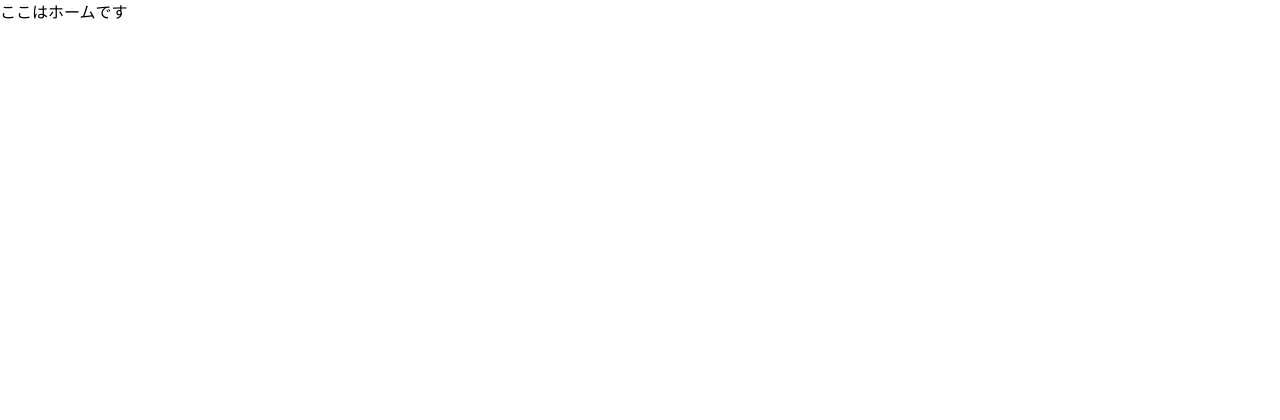
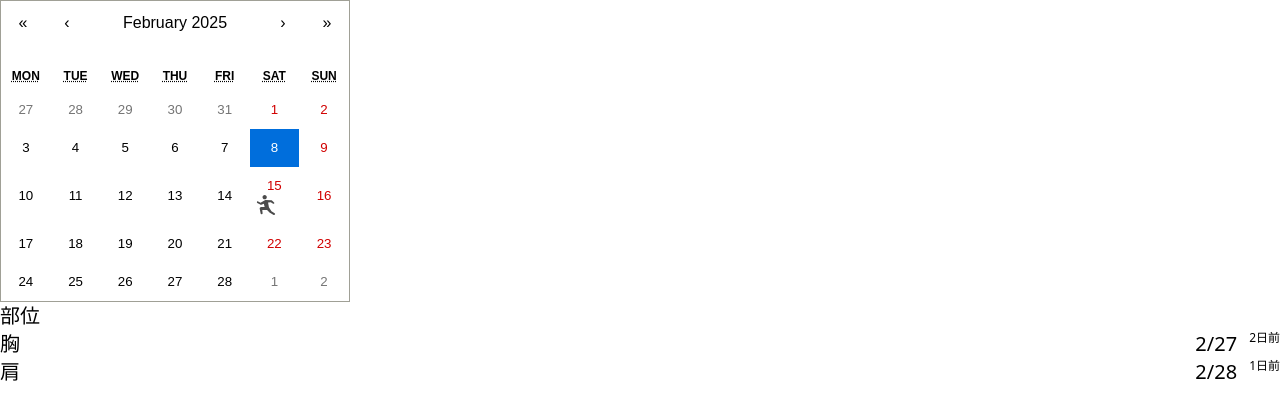
Before and after one commit to atmaxstar/tj-teamb, a React (Vite) app: page / in a window 1280 px wide. Shown: the top 420 px of the page. Built offline with nearby package versions, Linux system fonts and the light colour scheme.

Commit message:
カレンダー追加

```diff
--- a/package.json
+++ b/package.json
@@ -24,6 +24,7 @@
     "eslint-plugin-react-refresh": "^0.4.18",
     "globals": "^15.14.0",
     "postcss": "^8.5.1",
+    "react-calendar": "^5.1.0",
     "tailwindcss": "^3.4.13",
     "typescript": "~5.7.2",
     "typescript-eslint": "^8.22.0",
--- a/src/App.tsx
+++ b/src/App.tsx
@@ -1,12 +1,14 @@
 import { useState } from 'react'
 import Home from './Home'
+import Record from './Record'
 
 function App() {
-  const [page, setPage] = useState<"home"|"dashboard">("home")
+  const [page, setPage] = useState<"home"|"dashboard"|"record">("record")
 
   return (
     <>
     {page === "home" && <Home/>}
+    {page === "record" && <Record/>}
     </>
   )
 }
--- /dev/null
+++ b/src/Record/index.tsx
@@ -0,0 +1,51 @@
+import React, { useState } from 'react'
+import imgUrl from './runnig.svg'
+import Calendar from "react-calendar";
+import "react-calendar/dist/Calendar.css";
+import { Value } from 'react-calendar/dist/esm/shared/types.js';
+
+const Record = () => {
+  const [date, setDate] = useState(new Date());
+
+  const handleChange = (value: Value) => {
+    if (value instanceof Date) {
+      setDate(value);
+    }
+  };
+
+  return (
+    <div className='flex flex-col w-full justify-center'>
+
+    <Calendar
+      onChange={handleChange}
+      value={date}
+      tileContent={({ date, view }) =>
+        view === "month" && date.getDate() === 15 ? (
+          <img src={imgUrl} alt="Running" style={{ width: 20, height: 20 }} />
+        ) : null
+      }
+    />
+
+    <div className='flex flex-col justify-start w-full'>
+      <p className='text-xl'>部位</p>
+      <div className='flex justify-between text-xl'>
+        <p>胸</p>
+        <div className='flex gap-3'>
+          <p>2/27</p>
+          <p className='text-xs'>2日前</p>
+        </div>
+      </div>
+      <div className='flex justify-between text-xl'>
+        <p>肩</p>
+        <div className='flex gap-3'>
+          <p>2/28</p>
+          <p className='text-xs'>1日前</p>
+        </div>
+      </div>
+    </div>
+
+    </div>
+  )
+}
+
+export default Record
```
Also changed, not shown: src/Record/runnig.svg (added), 1 other file (tests, documents, lock files or other folders).
